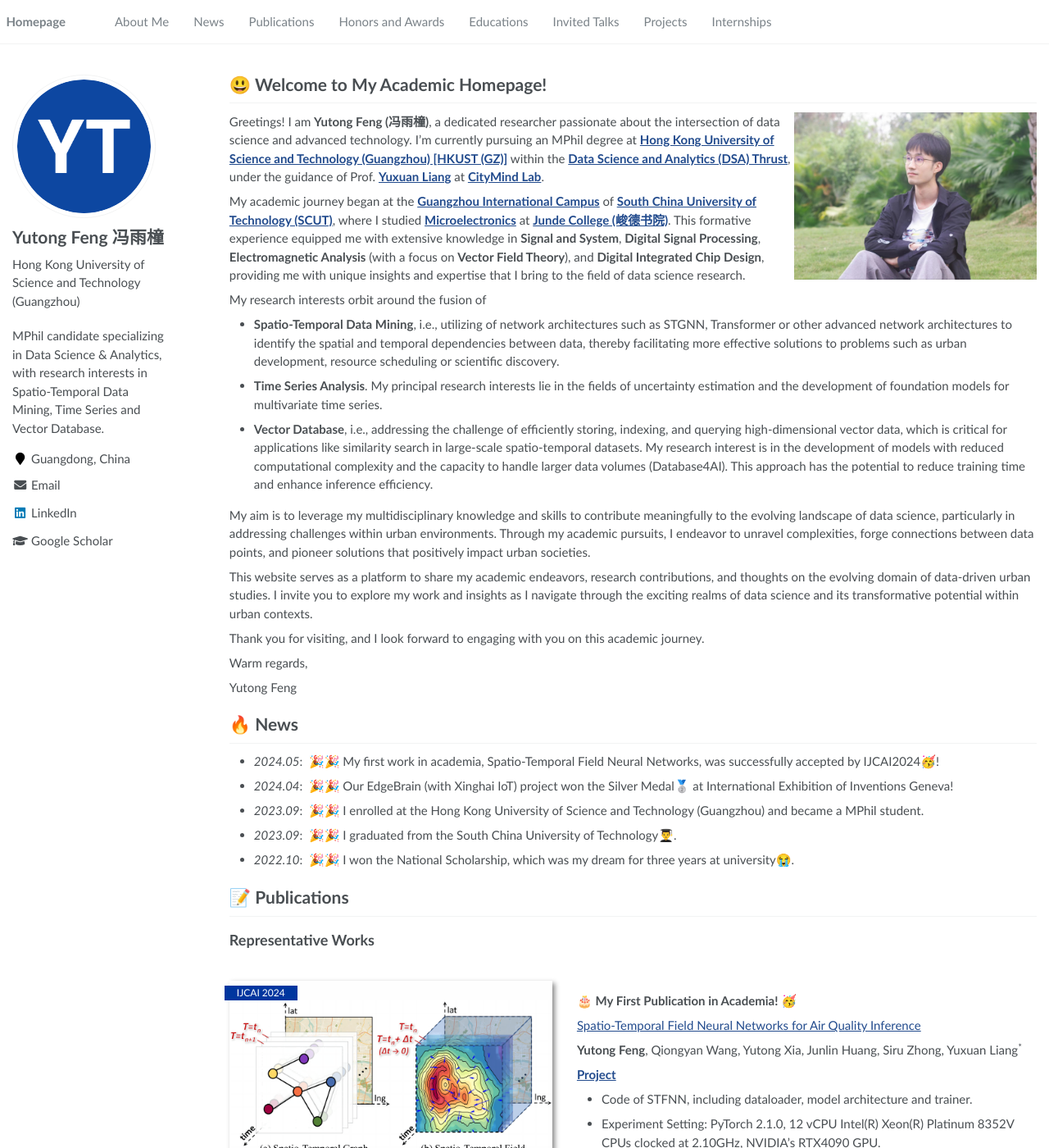
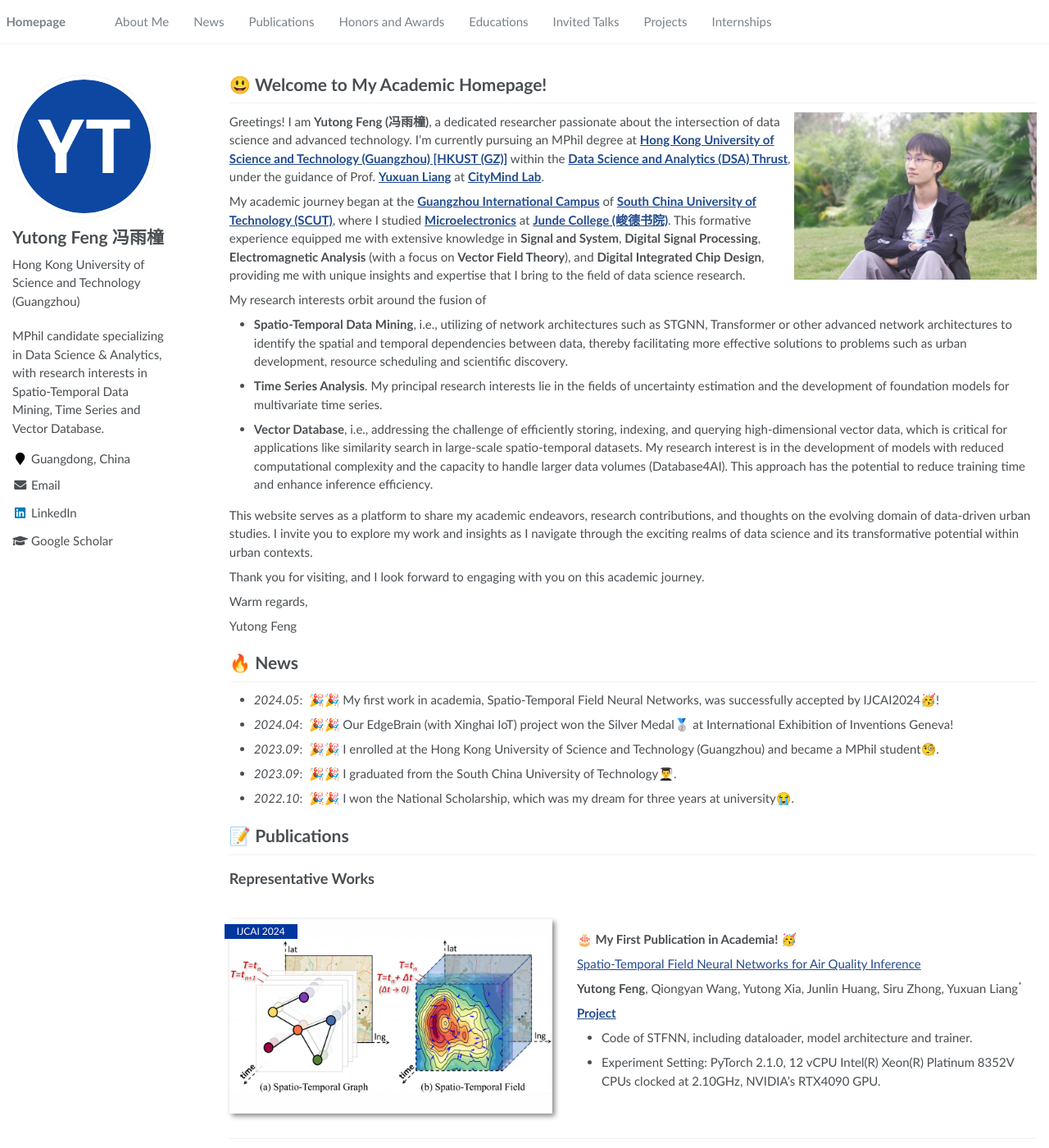
Before and after one commit to Yutong-Feng/yutong-feng.github.io, a Jekyll site: the page built from _pages/about.md, in a window 1280 px wide and 1400 px high. Shown: the whole window at 82% size. Built offline with Jekyll 4.4.1, drawn with Linux system fonts in a browser that asks for light colours.

Commit message:
change the introduction.

```diff
--- a/_pages/about.md
+++ b/_pages/about.md
@@ -26,13 +26,13 @@ Greetings! I am **Yutong Feng (冯雨橦)**, a dedicated researcher passionate a
 My academic journey began at the [**Guangzhou International Campus**](https://www2.scut.edu.cn/gzic/) of [**South China University of Technology (SCUT)**](https://www.scut.edu.cn/new/), where I studied [**Microelectronics**](https://www2.scut.edu.cn/microelectronics/main.htm) at [**Junde College (峻德书院)**](https://www2.scut.edu.cn/jdsy/main.htm). This formative experience equipped me with extensive knowledge in **Signal and System**, **Digital Signal Processing**, **Electromagnetic Analysis** (with a focus on **Vector Field Theory**), and **Digital Integrated Chip Design**, providing me with unique insights and expertise that I bring to the field of data science research.
 
 My research interests orbit around the fusion of
-- **Spatio-Temporal Data Mining**, i.e., utilizing of network architectures such as STGNN, Transformer or other advanced network architectures to identify the spatial and temporal dependencies between data, thereby facilitating more effective solutions to problems such as urban development, resource scheduling or scientific discovery.
+- **Spatio-Temporal Data Mining**, i.e., utilizing of network architectures such as STGNN, Transformer or other advanced network architectures to identify the spatial and temporal dependencies between data, thereby facilitating more effective solutions to problems such as urban development, resource scheduling and scientific discovery.
 - **Time Series Analysis**. My principal research interests lie in the fields of uncertainty estimation and the development of foundation models for multivariate time series.
 - **Vector Database**, i.e., addressing the challenge of efficiently storing, indexing, and querying high-dimensional vector data, which is critical for applications like similarity search in large-scale spatio-temporal datasets. My research interest is in the development of models with reduced computational complexity and the capacity to handle larger data volumes (Database4AI). This approach has the potential to reduce training time and enhance inference efficiency.
 
 <!-- My fervor lies in exploring innovative methodologies within these realms, seeking to unravel the complex interplay between data, cities, and technological advancements. -->
 
-My aim is to leverage my multidisciplinary knowledge and skills to contribute meaningfully to the evolving landscape of data science, particularly in addressing challenges within urban environments. Through my academic pursuits, I endeavor to unravel complexities, forge connections between data points, and pioneer solutions that positively impact urban societies.
+<!-- My aim is to leverage my multidisciplinary knowledge and skills to contribute meaningfully to the evolving landscape of data science, particularly in addressing challenges within urban environments. Through my academic pursuits, I endeavor to unravel complexities, forge connections between data points, and pioneer solutions that positively impact urban societies. -->
 
 This website serves as a platform to share my academic endeavors, research contributions, and thoughts on the evolving domain of data-driven urban studies. I invite you to explore my work and insights as I navigate through the exciting realms of data science and its transformative potential within urban contexts.
 
@@ -50,7 +50,7 @@ Yutong Feng
 # 🔥 News
 - *2024.05*: &nbsp;🎉🎉 My first work in academia, Spatio-Temporal Field Neural Networks, was successfully accepted by IJCAI2024🥳!
 - *2024.04*: &nbsp;🎉🎉 Our EdgeBrain (with Xinghai IoT) project won the Silver Medal🥈 at International Exhibition of Inventions Geneva!
-- *2023.09*: &nbsp;🎉🎉 I enrolled at the Hong Kong University of Science and Technology (Guangzhou) and became a MPhil student.
+- *2023.09*: &nbsp;🎉🎉 I enrolled at the Hong Kong University of Science and Technology (Guangzhou) and became a MPhil student🧐.
 - *2023.09*: &nbsp;🎉🎉 I graduated from the South China University of Technology👨‍🎓.
 - *2022.10*: &nbsp;🎉🎉 I won the National Scholarship, which was my dream for three years at university😭.
 
```
